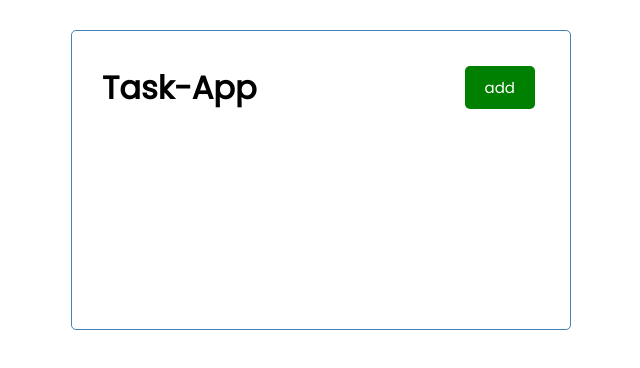
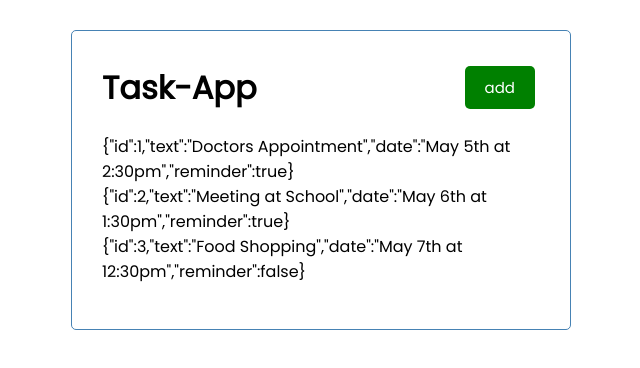
Before and after one commit to Abdelrahman-kamall/Angular-Task-app, an Angular app: page / in a window 1280 px wide. Shown: the top 368 px of the page, without its empty margins (319-959 px from the left). Built offline with nearby package versions, Linux system fonts and the light colour scheme.

Commit message:
init the task-list

```diff
--- a/src/app/app.component.html
+++ b/src/app/app.component.html
@@ -1,3 +1,4 @@
 <div class = "container">
 <app-header title = "Task-App"></app-header>
+<app-task-list></app-task-list>
 </div>
--- a/src/app/components/task-list/task-list.component.html
+++ b/src/app/components/task-list/task-list.component.html
@@ -1 +1 @@
-<p>tas-list works!</p>
+<p *ngFor = "let task of tasks">{{stringify(task)}}</p>
--- a/src/app/components/task-list/task-list.component.ts
+++ b/src/app/components/task-list/task-list.component.ts
@@ -1,10 +1,15 @@
 import { Component } from '@angular/core';
-
+import {TASKS} from '../../tmp-tasks';
+import {Task} from '../../Interfaces/Task';
 @Component({
   selector: 'app-task-list',
   templateUrl: './task-list.component.html',
   styleUrls: ['./task-list.component.css']
 })
 export class TaskListComponent {
+  tasks : Task[] = TASKS;
 
+  stringify(task :Task) : string{
+    return JSON.stringify(task);
+  }
 }
```
